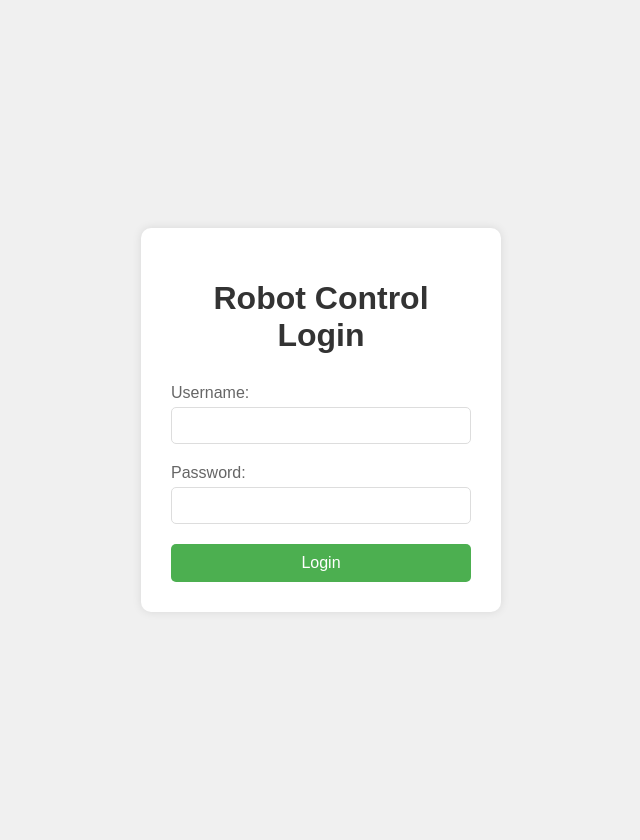
After one commit to AHSharan/WIZZY, a Flask app: template templates/login.html in a window 1280 px wide. The commit adds this page. Shown: the whole page, without its empty margins (319-959 px from the left). Run offline with Flask 2, Linux system fonts and the light colour scheme; the template is opened without the code that fills it, so the values that code supplies are empty; parts of the project's set-up code (start-up, migrations or seed data) failed here and were passed over.

Commit message:
updated login funtions

```diff
--- /dev/null
+++ b/templates/login.html
@@ -0,0 +1,82 @@
+<!DOCTYPE html>
+<html>
+<head>
+    <title>Login - Robot Control</title>
+    <style>
+        body {
+            font-family: Arial, sans-serif;
+            margin: 0;
+            padding: 20px;
+            display: flex;
+            justify-content: center;
+            align-items: center;
+            height: 100vh;
+            background-color: #f0f0f0;
+        }
+        .login-container {
+            background-color: white;
+            padding: 30px;
+            border-radius: 10px;
+            box-shadow: 0 0 10px rgba(0,0,0,0.1);
+            width: 300px;
+        }
+        h1 {
+            text-align: center;
+            color: #333;
+            margin-bottom: 30px;
+        }
+        .form-group {
+            margin-bottom: 20px;
+        }
+        label {
+            display: block;
+            margin-bottom: 5px;
+            color: #666;
+        }
+        input {
+            width: 100%;
+            padding: 10px;
+            border: 1px solid #ddd;
+            border-radius: 5px;
+            box-sizing: border-box;
+        }
+        button {
+            width: 100%;
+            padding: 10px;
+            background-color: #4CAF50;
+            color: white;
+            border: none;
+            border-radius: 5px;
+            cursor: pointer;
+            font-size: 16px;
+        }
+        button:hover {
+            background-color: #45a049;
+        }
+        .error {
+            color: #f44336;
+            text-align: center;
+            margin-top: 10px;
+        }
+    </style>
+</head>
+<body>
+    <div class="login-container">
+        <h1>Robot Control Login</h1>
+        <form method="POST" action="{{ url_for('login') }}">
+            <div class="form-group">
+                <label for="username">Username:</label>
+                <input type="text" id="username" name="username" required>
+            </div>
+            <div class="form-group">
+                <label for="password">Password:</label>
+                <input type="password" id="password" name="password" required>
+            </div>
+            <button type="submit">Login</button>
+            {% if error %}
+            <div class="error">{{ error }}</div>
+            {% endif %}
+        </form>
+    </div>
+</body>
+</html>
```
Also changed, not shown: templates/index.html (+12 -0 lines), test_app.py (+37 -1 lines).
